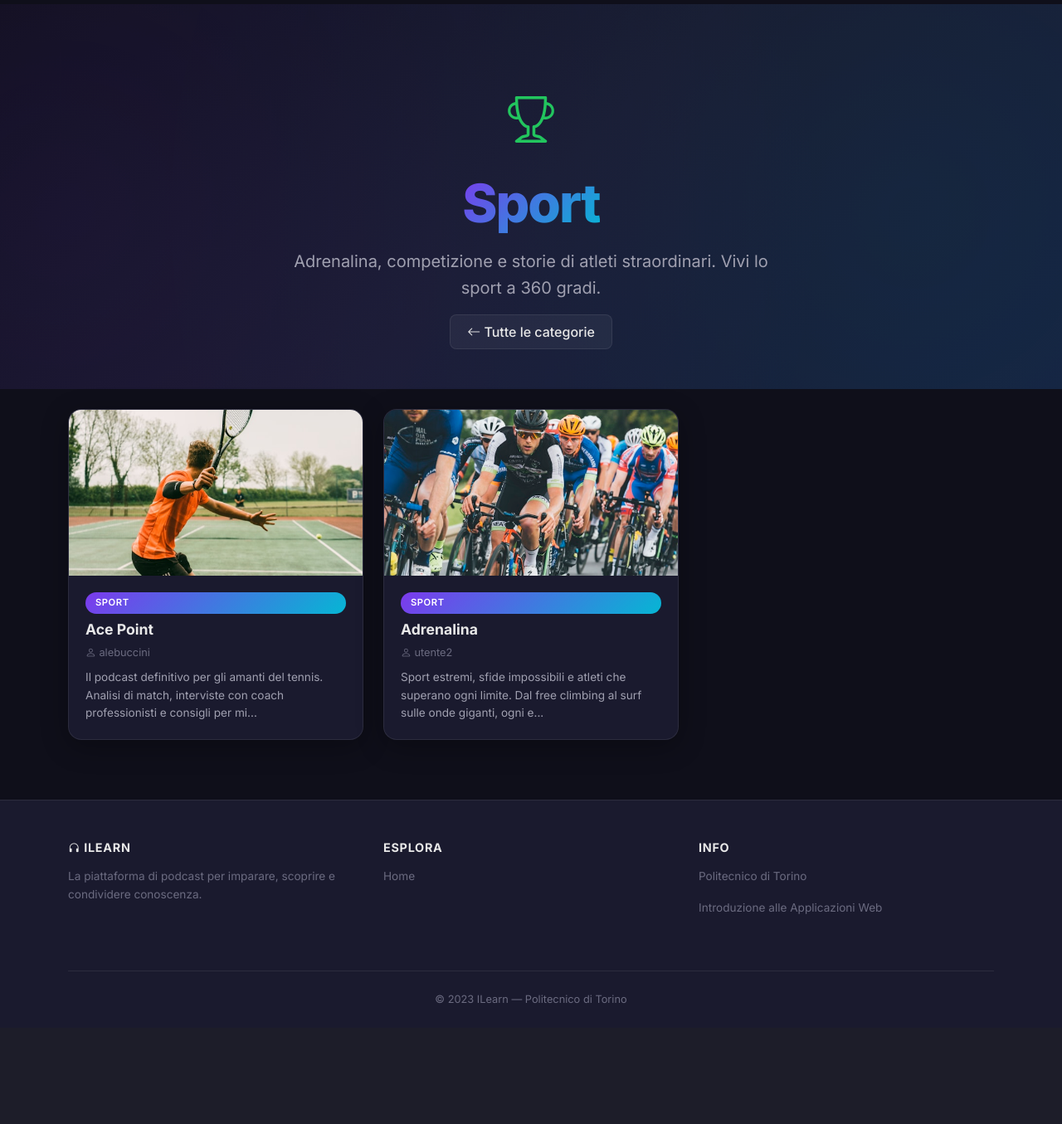
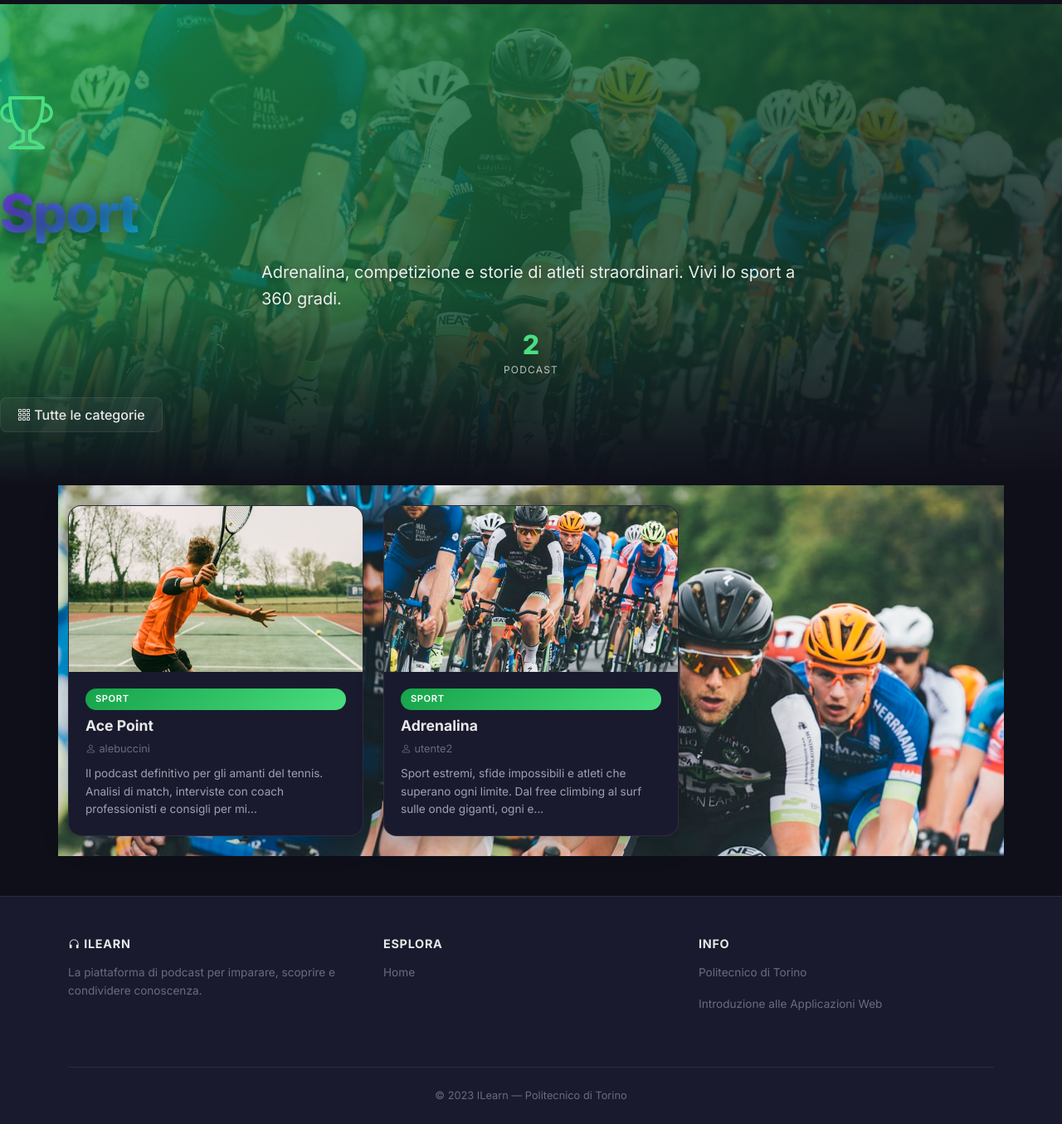
Before and after one commit to ziroparallelo/ilearn-podcast, a Flask app: page /categoria/sport in a window 1280 px wide. Shown: the part 75-1430 px from the top of the page at 83% size. Before the commit the page ends 1285 px from the top, so only its background shows below. Run offline with Flask 3, Linux system fonts and the light colour scheme; data comes from the database, SQL or seed files in the repository; some libraries are stand-ins or nearby versions.

Commit message:
style: immersive category pages with hero backgrounds and themed particles
Each category page now features:
- Full-screen hero with category-specific background image
- Colored overlay gradient matching category theme
- Particles.js with per-category color scheme
- Floating icon animation
- Stat counter for podcast count
- Themed card hover effects matching category accent
Same layout dimensions as home page hero.

Co-Authored-By: Claude Opus 4.6 <noreply@anthropic.com>

```diff
--- a/static/animations.js
+++ b/static/animations.js
@@ -23,43 +23,70 @@ if (navbar) {
     });
 }
 
-// Particles.js init for hero section
-const particlesEl = document.getElementById('particles-js');
-if (particlesEl && typeof particlesJS !== 'undefined') {
-    particlesJS('particles-js', {
+// Category-specific particle color maps
+const categoryColors = {
+    cucina:      { particles: ['#fb923c', '#f97316', '#fdba74'], lines: '#ea580c' },
+    scienza:     { particles: ['#60a5fa', '#3b82f6', '#93c5fd'], lines: '#2563eb' },
+    sport:       { particles: ['#4ade80', '#22c55e', '#86efac'], lines: '#16a34a' },
+    tecnologia:  { particles: ['#a78bfa', '#7c3aed', '#c4b5fd'], lines: '#6d28d9' },
+    altro:       { particles: ['#f472b6', '#db2777', '#f9a8d4'], lines: '#be185d' }
+};
+
+// Build particles config
+function buildParticlesConfig(colors, count) {
+    return {
         particles: {
-            number: { value: 60, density: { enable: true, value_area: 900 } },
-            color: { value: ['#7c3aed', '#06b6d4'] },
+            number: { value: count || 60, density: { enable: true, value_area: 900 } },
+            color: { value: colors ? colors.particles : ['#7c3aed', '#06b6d4'] },
             shape: { type: 'circle' },
-            opacity: { value: 0.3, random: true },
-            size: { value: 2, random: true },
+            opacity: { value: 0.4, random: true, anim: { enable: true, speed: 0.8, opacity_min: 0.1 } },
+            size: { value: 3, random: true, anim: { enable: true, speed: 2, size_min: 0.5 } },
             line_linked: {
                 enable: true,
                 distance: 150,
-                color: '#7c3aed',
-                opacity: 0.1,
+                color: colors ? colors.lines : '#7c3aed',
+                opacity: 0.15,
                 width: 1
             },
             move: {
                 enable: true,
-                speed: 1,
+                speed: 1.2,
                 direction: 'none',
                 random: true,
-                out_mode: 'out'
+                straight: false,
+                out_mode: 'out',
+                bounce: false
             }
         },
         interactivity: {
             detect_on: 'canvas',
             events: {
                 onhover: { enable: true, mode: 'grab' },
+                onclick: { enable: true, mode: 'push' },
                 resize: true
             },
             modes: {
-                grab: { distance: 140, line_linked: { opacity: 0.2 } }
+                grab: { distance: 140, line_linked: { opacity: 0.3 } },
+                push: { particles_nb: 3 }
             }
         },
         retina_detect: true
-    });
+    };
+}
+
+// Home page particles
+const homeParticles = document.getElementById('particles-js');
+if (homeParticles && typeof particlesJS !== 'undefined') {
+    particlesJS('particles-js', buildParticlesConfig(null, 60));
+}
+
+// Category page particles (colored per category)
+const catPage = document.getElementById('category-page');
+const catParticles = document.getElementById('cat-particles');
+if (catPage && catParticles && typeof particlesJS !== 'undefined') {
+    const category = catPage.dataset.category;
+    const colors = categoryColors[category];
+    particlesJS('cat-particles', buildParticlesConfig(colors, 45));
 }
 
 // Smooth scroll for anchor links
--- a/static/style.css
+++ b/static/style.css
@@ -806,37 +806,154 @@ a:hover {
 }
 
 /* --- Category Pages --- */
+
+/* Category hero: full background image with dark overlay */
 .category-hero {
-    padding-bottom: 3rem;
+    position: relative;
+    padding: 6rem 0 4rem;
+    background-size: cover;
+    background-position: center;
+    background-repeat: no-repeat;
+    overflow: hidden;
+}
+
+.category-hero::before {
+    content: '';
+    position: absolute;
+    top: 0;
+    left: 0;
+    width: 100%;
+    height: 100%;
+    z-index: 0;
+}
+
+.category-hero::after {
+    content: '';
+    position: absolute;
+    bottom: 0;
+    left: 0;
+    width: 100%;
+    height: 40%;
+    background: linear-gradient(to top, var(--bg-primary) 0%, transparent 100%);
+    z-index: 1;
+}
+
+.category-hero .hero-content {
+    position: relative;
+    z-index: 2;
+}
+
+.category-hero #cat-particles {
+    position: absolute;
+    top: 0;
+    left: 0;
+    width: 100%;
+    height: 100%;
+    z-index: 1;
 }
 
 .category-icon {
-    font-size: 3.5rem;
+    font-size: 4rem;
     margin-bottom: 1rem;
-    position: relative;
+    display: inline-block;
+    animation: icon-float 3s ease-in-out infinite;
 }
 
-.category-cucina .category-icon { color: #f97316; }
-.category-scienza .category-icon { color: #3b82f6; }
-.category-sport .category-icon { color: #22c55e; }
-.category-tecnologia .category-icon { color: #8b5cf6; }
-.category-altro .category-icon { color: #ec4899; }
+@keyframes icon-float {
+    0%, 100% { transform: translateY(0); }
+    50% { transform: translateY(-10px); }
+}
 
-.category-cucina .hero-section::before {
-    background: radial-gradient(circle at 50% 50%, rgba(249, 115, 22, 0.08) 0%, transparent 60%);
+.category-hero .hero-title {
+    text-shadow: 0 2px 20px rgba(0, 0, 0, 0.5);
 }
-.category-scienza .hero-section::before {
-    background: radial-gradient(circle at 50% 50%, rgba(59, 130, 246, 0.08) 0%, transparent 60%);
+
+.category-hero .hero-subtitle {
+    text-shadow: 0 1px 10px rgba(0, 0, 0, 0.4);
+    color: rgba(255, 255, 255, 0.9);
+    max-width: 650px;
 }
-.category-sport .hero-section::before {
-    background: radial-gradient(circle at 50% 50%, rgba(34, 197, 94, 0.08) 0%, transparent 60%);
+
+.category-stats {
+    display: flex;
+    gap: 2rem;
+    justify-content: center;
+    margin-top: 1.5rem;
 }
-.category-tecnologia .hero-section::before {
-    background: radial-gradient(circle at 50% 50%, rgba(139, 92, 246, 0.08) 0%, transparent 60%);
+
+.category-stat {
+    text-align: center;
 }
-.category-altro .hero-section::before {
-    background: radial-gradient(circle at 50% 50%, rgba(236, 72, 153, 0.08) 0%, transparent 60%);
+
+.category-stat-number {
+    font-size: 2rem;
+    font-weight: 800;
+    line-height: 1;
 }
+
+.category-stat-label {
+    font-size: 0.75rem;
+    text-transform: uppercase;
+    letter-spacing: 0.1em;
+    color: rgba(255, 255, 255, 0.7);
+    margin-top: 0.25rem;
+}
+
+/* Per-category backgrounds and colors */
+.category-cucina {
+    background-image: url('/static/hero-cucina.jpeg');
+}
+.category-cucina::before {
+    background: linear-gradient(135deg, rgba(234, 88, 12, 0.75) 0%, rgba(15, 15, 26, 0.85) 100%);
+}
+.category-cucina .category-icon { color: #fb923c; filter: drop-shadow(0 0 20px rgba(251, 146, 60, 0.5)); }
+.category-cucina .category-stat-number { color: #fb923c; }
+.category-cucina .badge-category { background: linear-gradient(135deg, #ea580c, #fb923c); }
+.category-cucina .glass-card:hover { border-color: rgba(251, 146, 60, 0.4); box-shadow: 0 16px 48px rgba(234, 88, 12, 0.15); }
+
+.category-scienza {
+    background-image: url('/static/hero-scienza.jpeg');
+}
+.category-scienza::before {
+    background: linear-gradient(135deg, rgba(37, 99, 235, 0.75) 0%, rgba(15, 15, 26, 0.85) 100%);
+}
+.category-scienza .category-icon { color: #60a5fa; filter: drop-shadow(0 0 20px rgba(96, 165, 250, 0.5)); }
+.category-scienza .category-stat-number { color: #60a5fa; }
+.category-scienza .badge-category { background: linear-gradient(135deg, #2563eb, #60a5fa); }
+.category-scienza .glass-card:hover { border-color: rgba(96, 165, 250, 0.4); box-shadow: 0 16px 48px rgba(37, 99, 235, 0.15); }
+
+.category-sport {
+    background-image: url('/static/hero-sport.jpeg');
+}
+.category-sport::before {
+    background: linear-gradient(135deg, rgba(22, 163, 74, 0.75) 0%, rgba(15, 15, 26, 0.85) 100%);
+}
+.category-sport .category-icon { color: #4ade80; filter: drop-shadow(0 0 20px rgba(74, 222, 128, 0.5)); }
+.category-sport .category-stat-number { color: #4ade80; }
+.category-sport .badge-category { background: linear-gradient(135deg, #16a34a, #4ade80); }
+.category-sport .glass-card:hover { border-color: rgba(74, 222, 128, 0.4); box-shadow: 0 16px 48px rgba(22, 163, 74, 0.15); }
+
+.category-tecnologia {
+    background-image: url('/static/hero-tecnologia.jpeg');
+}
+.category-tecnologia::before {
+    background: linear-gradient(135deg, rgba(124, 58, 237, 0.75) 0%, rgba(15, 15, 26, 0.85) 100%);
+}
+.category-tecnologia .category-icon { color: #a78bfa; filter: drop-shadow(0 0 20px rgba(167, 139, 250, 0.5)); }
+.category-tecnologia .category-stat-number { color: #a78bfa; }
+.category-tecnologia .badge-category { background: linear-gradient(135deg, #7c3aed, #a78bfa); }
+.category-tecnologia .glass-card:hover { border-color: rgba(167, 139, 250, 0.4); box-shadow: 0 16px 48px rgba(124, 58, 237, 0.15); }
+
+.category-altro {
+    background-image: url('/static/hero-altro.jpeg');
+}
+.category-altro::before {
+    background: linear-gradient(135deg, rgba(219, 39, 119, 0.75) 0%, rgba(15, 15, 26, 0.85) 100%);
+}
+.category-altro .category-icon { color: #f472b6; filter: drop-shadow(0 0 20px rgba(244, 114, 182, 0.5)); }
+.category-altro .category-stat-number { color: #f472b6; }
+.category-altro .badge-category { background: linear-gradient(135deg, #db2777, #f472b6); }
+.category-altro .glass-card:hover { border-color: rgba(244, 114, 182, 0.4); box-shadow: 0 16px 48px rgba(219, 39, 119, 0.15); }
 
 /* --- Responsive --- */
 @media (max-width: 991.98px) {
--- a/templates/categoria.html
+++ b/templates/categoria.html
@@ -3,8 +3,9 @@
 {% block title %}{{ categoria }} — ILearn{% endblock %}
 
 {% block hero %}
-<section class="hero-section category-hero category-{{ categoria_slug }}">
-    <div class="hero-content">
+<section class="category-hero category-{{ categoria_slug }}" id="category-page" data-category="{{ categoria_slug }}">
+    <div id="cat-particles"></div>
+    <div class="hero-content" data-aos="fade-up" data-aos-duration="1000">
         <div class="category-icon">
             {% if categoria_slug == 'cucina' %}
             <i class="bi bi-egg-fried"></i>
@@ -18,7 +19,9 @@
             <i class="bi bi-compass"></i>
             {% endif %}
         </div>
-        <h1 class="hero-title"><span class="text-gradient">{{ categoria }}</span></h1>
+        <h1 class="hero-title">
+            <span class="text-gradient">{{ categoria }}</span>
+        </h1>
         <p class="hero-subtitle">
             {% if categoria_slug == 'cucina' %}
             Ricette, tradizioni culinarie e segreti degli chef. Scopri il gusto dell'Italia e del mondo.
@@ -32,18 +35,26 @@
             Filosofia, viaggi, cultura e tutto cio' che non rientra nelle categorie classiche.
             {% endif %}
         </p>
-        <a href="{{ url_for('home') }}" class="btn btn-glass mt-3">
-            <i class="bi bi-arrow-left"></i> Tutte le categorie
-        </a>
+        <div class="category-stats" data-aos="fade-up" data-aos-delay="200">
+            <div class="category-stat">
+                <div class="category-stat-number">{{ podcasts|length }}</div>
+                <div class="category-stat-label">Podcast</div>
+            </div>
+        </div>
+        <div class="mt-4" data-aos="fade-up" data-aos-delay="400">
+            <a href="{{ url_for('home') }}" class="btn btn-glass">
+                <i class="bi bi-grid-3x3-gap"></i> Tutte le categorie
+            </a>
+        </div>
     </div>
 </section>
 {% endblock %}
 
 {% block content %}
 {% if podcasts %}
-<div class="row row-cols-1 row-cols-md-2 row-cols-lg-3 g-4 py-4">
+<div class="row row-cols-1 row-cols-md-2 row-cols-lg-3 g-4 py-4 card-grid category-{{ categoria_slug }}">
     {% for podcast in podcasts %}
-    <div class="col" data-aos="fade-up" data-aos-delay="{{ loop.index0 * 100 }}">
+    <div class="col" data-aos="fade-up" data-aos-delay="{{ loop.index0 * 150 }}">
         <article class="glass-card">
             <div class="card-img-wrapper">
                 <a href="{{ url_for('podcast', podcast_id=podcast.podcast_id) }}">
```
Also changed, not shown: static/hero-altro.jpeg (added), static/hero-cucina.jpeg (added), static/hero-scienza.jpeg (added), static/hero-sport.jpeg (added), static/hero-tecnologia.jpeg (added).
